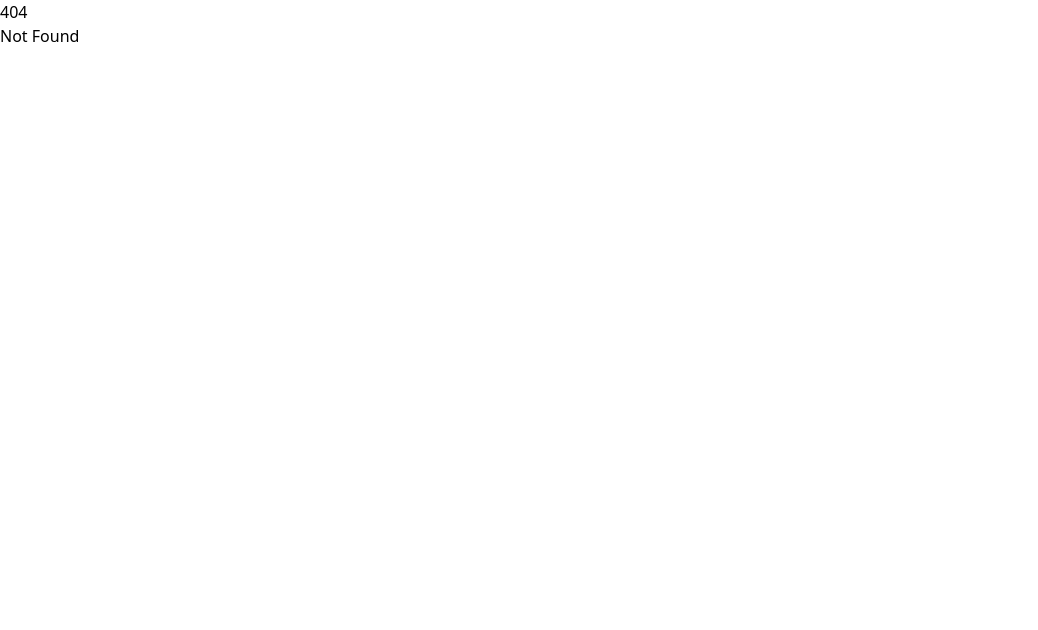
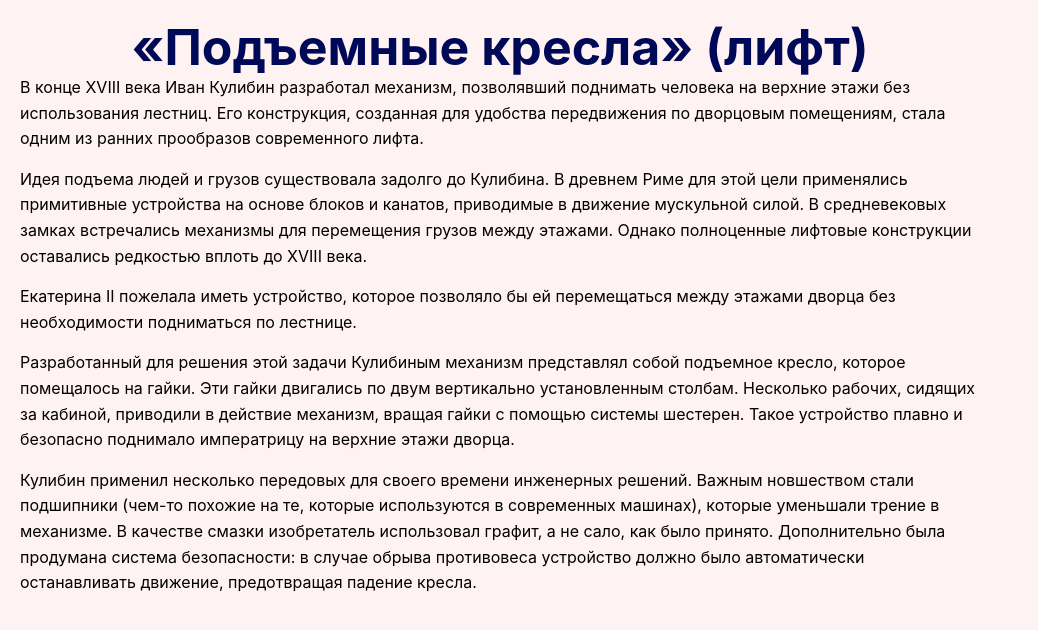
Before and after one commit to itmo-kulibin/kulibin-first, a SvelteKit app: page /article/elevator in a window 1280 px wide. Before the commit this address had no page. Shown: the top 630 px of the page, without its empty margins (0-1038 px from the left). Built offline with nearby package versions, Linux system fonts and the light colour scheme.

Commit message:
сверстал article/elevator

```diff
--- /dev/null
+++ b/src/routes/article/elevator/+page.svelte
@@ -0,0 +1,42 @@
+<div class="container">
+    <h1><b>«Подъемные кресла» (лифт)</b></h1>
+    <p>В конце XVIII века Иван Кулибин разработал механизм, позволявший поднимать человека на верхние этажи без использования лестниц. Его конструкция, созданная для удобства передвижения по дворцовым помещениям, стала одним из ранних прообразов современного лифта.</p>
+    <p>Идея подъема людей и грузов существовала задолго до Кулибина. В древнем Риме для этой цели применялись примитивные устройства на основе блоков и канатов, приводимые в движение мускульной силой. В средневековых замках встречались механизмы для перемещения грузов между этажами. Однако полноценные лифтовые конструкции оставались редкостью вплоть до XVIII века.</p>
+    <p>Екатерина II пожелала иметь устройство, которое позволяло бы ей перемещаться между этажами дворца без необходимости подниматься по лестнице.</p>
+    <p>Разработанный для решения этой задачи Кулибиным механизм представлял собой подъемное кресло, которое помещалось на гайки. Эти гайки двигались по двум вертикально установленным столбам. Несколько рабочих, сидящих за кабиной, приводили в действие механизм, вращая гайки с помощью системы шестерен. Такое устройство плавно и безопасно поднимало императрицу на верхние этажи дворца.</p>
+    <p>Кулибин применил несколько передовых для своего времени инженерных решений. Важным новшеством стали подшипники (чем-то похожие на те, которые используются в современных машинах), которые уменьшали трение в механизме. В качестве смазки изобретатель использовал графит, а не сало, как было принято. Дополнительно была продумана система безопасности: в случае обрыва противовеса устройство должно было автоматически останавливать движение, предотвращая падение кресла.</p>
+</div>
+
+<style>
+    :global(body) {
+        background-color: #fff2f2;
+    }
+
+    .container {
+        font-family: Inter, sans-serif;
+        margin: 0;
+        padding: 0;
+
+        justify-content: center;
+        align-items: center;
+        height: 100vh;
+
+        padding: 20px;
+        max-width: 1000px;
+        width: 100%;
+    }
+
+    h1 {
+        font-size: 50px;
+        color: #000957;
+        text-align: center;
+        line-height: 1.1;
+    }
+
+    p {
+        color: #000000;
+        line-height: 1.6;
+        margin-bottom: 15px;
+    }
+
+</style>
```
